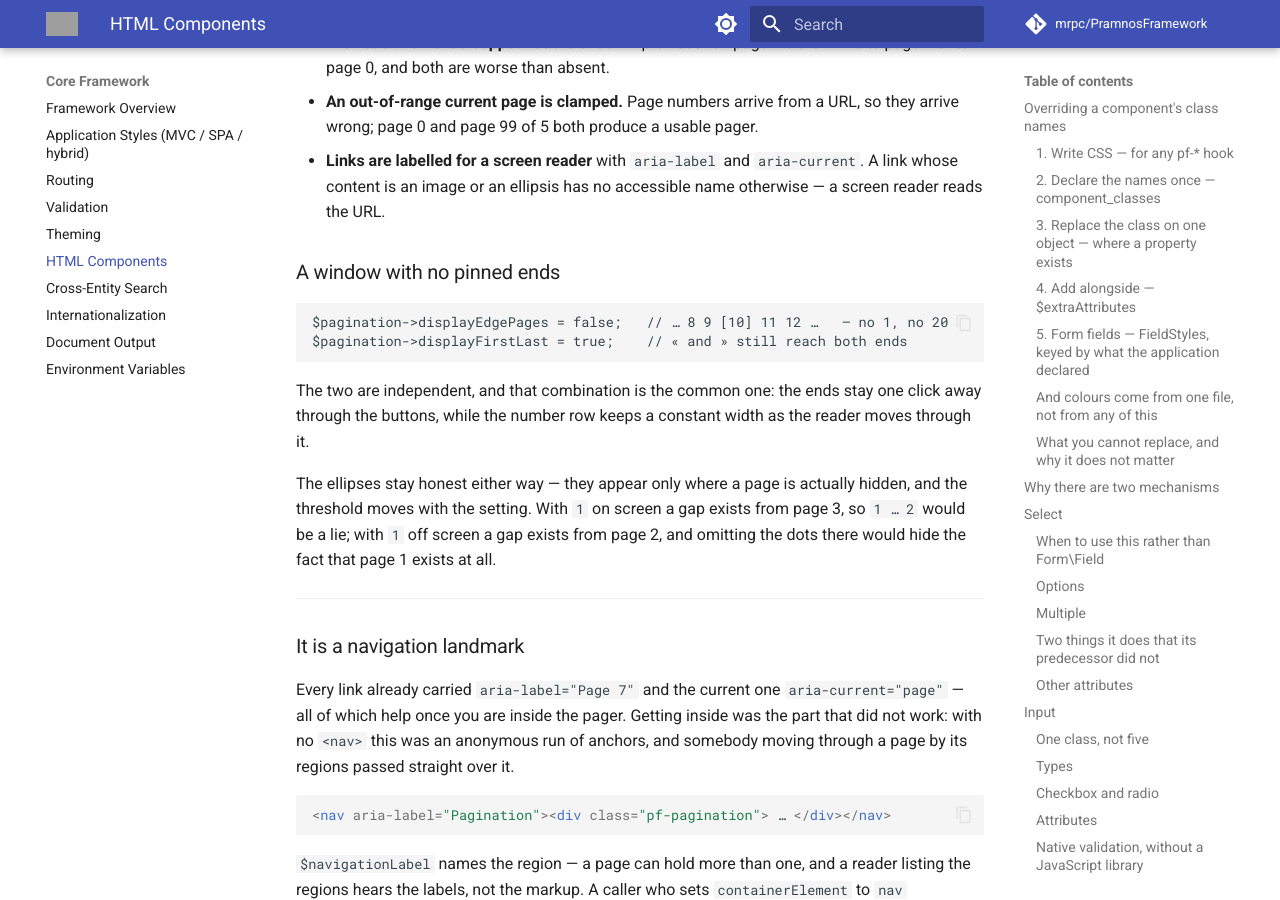
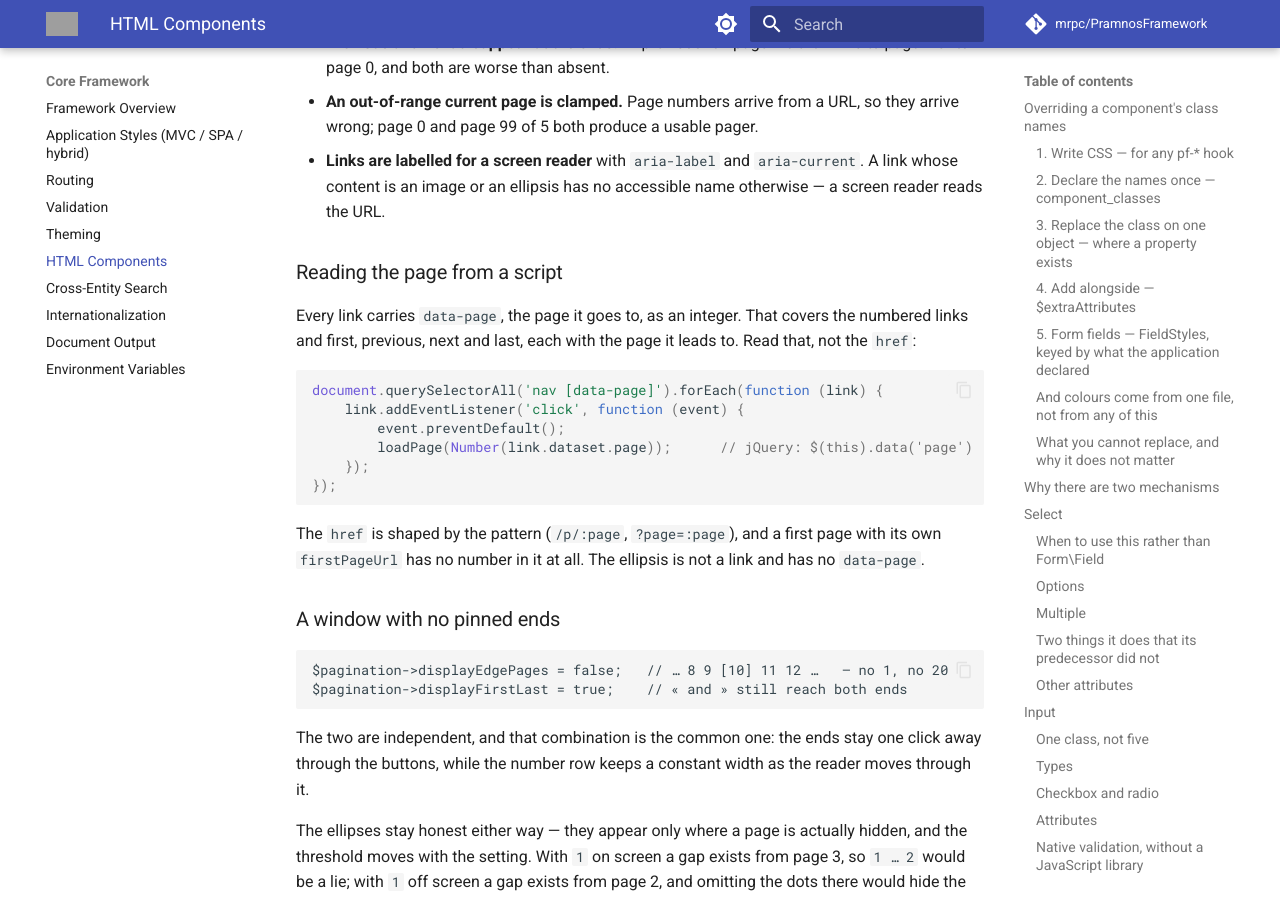
Before and after one commit to mrpc/PramnosFramework, an MkDocs documentation site: the page built from docs/Pramnos_Html_Components_Guide.md, in a window 1280 px wide and 900 px high, scrolled down 22882 px. Built offline with MkDocs 1.6.1 and Material for MkDocs 9.7.7, drawn with Linux system fonts in a browser that asks for light colours; comment, search, counter and statistics services are not loaded; grey boxes are pictures that could not be loaded.

Commit message:
feat(html): every Pagination link says its page in data-page — the contract for scripts

````diff
--- a/docs/Pramnos_Html_Components_Guide.md
+++ b/docs/Pramnos_Html_Components_Guide.md
@@ -997,6 +997,24 @@ whole reason these are paths rather than a query parameter.
   whose content is an image or an ellipsis has no accessible name otherwise — a screen
   reader reads the URL.
 
+### Reading the page from a script
+
+Every link carries `data-page`, the page it goes to, as an integer. That covers the numbered
+links and first, previous, next and last, each with the page it leads to. Read that, not the
+`href`:
+
+```js
+document.querySelectorAll('nav [data-page]').forEach(function (link) {
+    link.addEventListener('click', function (event) {
+        event.preventDefault();
+        loadPage(Number(link.dataset.page));      // jQuery: $(this).data('page')
+    });
+});
+```
+
+The `href` is shaped by the pattern (`/p/:page`, `?page=:page`), and a first page with its own
+`firstPageUrl` has no number in it at all. The ellipsis is not a link and has no `data-page`.
+
 ### A window with no pinned ends
 
 ```php
````
Also changed, not shown: docs/version-history/posts/2026-10-14.md (+15 -1 lines), 2 other files.
